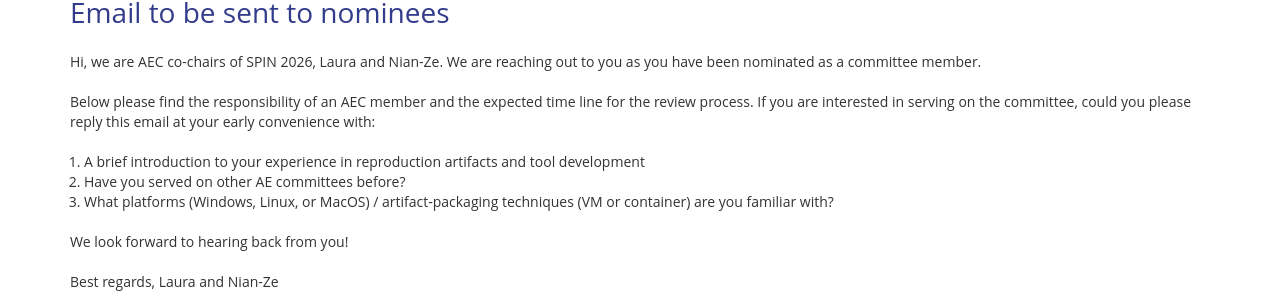
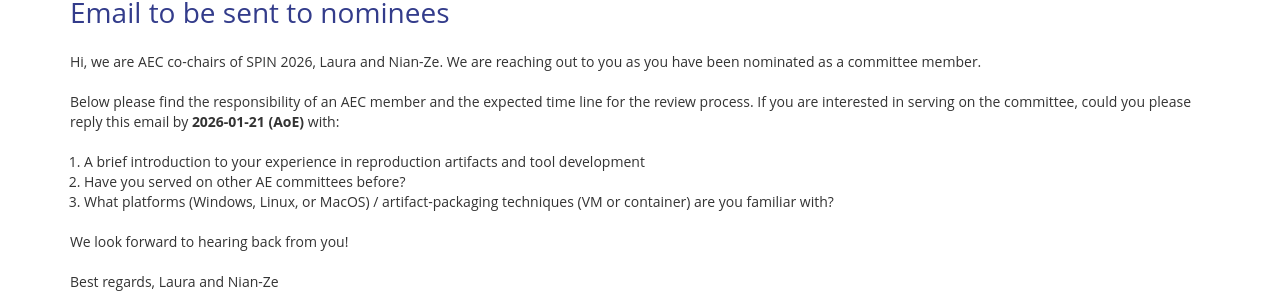
Before and after one commit to SPIN-web/SPIN2026, a Jekyll site: the page built from _pages/AEC_candidates.md, in a window 1280 px wide and 900 px high. Shown: the part 348-654 px from the top of the window. Built offline with Jekyll 4.4.1, drawn with Linux system fonts in a browser that asks for light colours; nearby versions of some CDN libraries; our own code applies the rules of GitHub Pages for plain Markdown files; some of the changed text lies outside the part shown.

Commit message:
Add a nomination; specify deadline for response

```diff
--- a/_pages/AEC_candidates.md
+++ b/_pages/AEC_candidates.md
@@ -10,7 +10,8 @@ Hi, we are AEC co-chairs of SPIN 2026, Laura and Nian-Ze.
 We are reaching out to you as you have been nominated as a committee member.
 
 Below please find the responsibility of an AEC member and the expected time line for the review process.
-If you are interested in serving on the committee, could you please reply this email at your early convenience with:
+If you are interested in serving on the committee,
+could you please reply this email by **2026-01-21 (AoE)** with:
 
 1. A brief introduction to your experience in reproduction artifacts and tool development
 2. Have you served on other AE committees before?
```
Also changed, not shown: other parts of _pages/AEC_candidates.md (+4 -0 lines).
